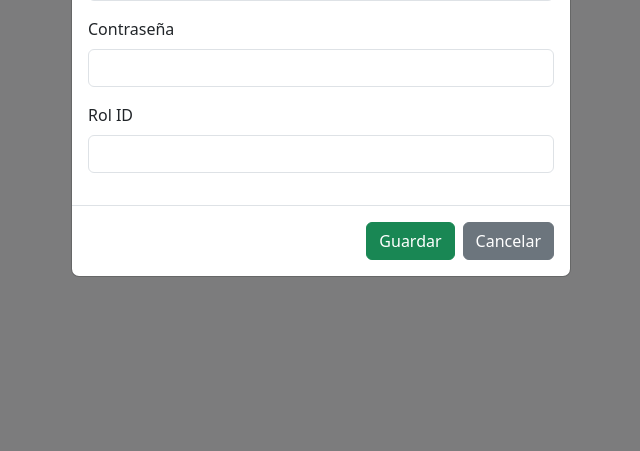
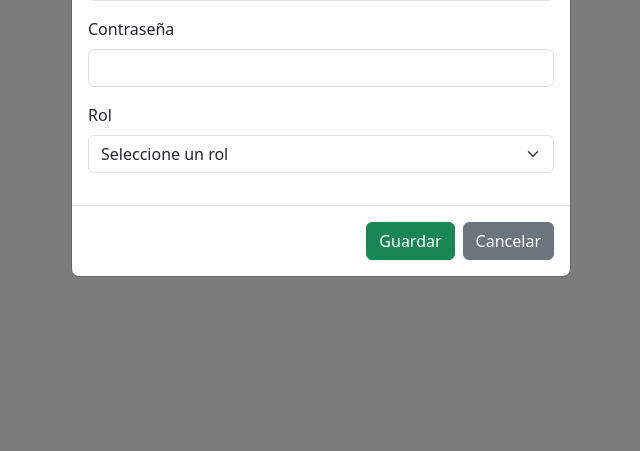
Before and after one commit to legespos/legespos, a Flask app: page /usuarios/listar in a window 1280 px wide, after a click on "+ Nuevo usuario". Shown: the part 349-800 px from the top of the page, without its empty margins (319-959 px from the left). Run offline with Flask 3, Linux system fonts and the light colour scheme; data that the repository does not hold is empty; some libraries are stand-ins or nearby versions.

Commit message:
feat(): lista dinámicamene los roles en el formulario de registro de usuario

```diff
--- a/app/routes/usuarios.py
+++ b/app/routes/usuarios.py
@@ -76,6 +76,23 @@ def listar_usuarios():
     except Exception as e:
         return jsonify({"error": f"Error al obtener los usuarios: {str(e)}"}), 500
 
+@usuarios_bp.route('/roles', methods=['GET'])
+def obtener_roles():
+    try:
+        conn = get_db_connection()
+        with conn.cursor() as cur:
+            cur.execute("SELECT id, nombre FROM roles ORDER BY nombre ASC")
+            resultados = cur.fetchall()
+
+        roles = []
+        for fila in resultados:
+            roles.append({"id": fila[0], "nombre": fila[1]})
+
+        return jsonify(roles), 200
+
+    except Exception as e:
+        return jsonify({"error": f"Error al obtener los roles: {str(e)}"}), 500
+
 
 @usuarios_bp.route('/listar', methods=['GET'])
 def vista_lista_usuarios():
--- a/templates/test.html
+++ /dev/null
@@ -1 +0,0 @@
-<h1>Hola desde test.html</h1>
--- a/templates/usuarios/index.html
+++ b/templates/usuarios/index.html
@@ -85,14 +85,11 @@
                 />
               </div>
               <div class="mb-3">
-                <label for="rol_id" class="form-label">Rol ID</label>
-                <input
-                  type="number"
-                  class="form-control"
-                  id="rol_id"
-                  required
-                  min="1"
-                />
+                <label for="rol_id" class="form-label">Rol</label>
+                <select class="form-select" id="rol_id" required>
+                  <option value="" disabled selected>Seleccione un rol</option>
+                  <!-- Opciones se cargan dinámicamente -->
+                </select>
               </div>
             </div>
             <div class="modal-footer">
@@ -135,6 +132,25 @@
           });
         });
 
+      // Cargar roles al abrir el modal
+      document
+        .getElementById("modalNuevoUsuario")
+        .addEventListener("show.bs.modal", async () => {
+          const select = document.getElementById("rol_id");
+          select.innerHTML =
+            '<option value="" disabled selected>Seleccione un rol</option>'; // Reset
+
+          const res = await fetch("/usuarios/roles");
+          const roles = await res.json();
+
+          roles.forEach((rol) => {
+            const option = document.createElement("option");
+            option.value = rol.id;
+            option.textContent = rol.nombre;
+            select.appendChild(option);
+          });
+        });
+
       // Envío del formulario
       document
         .getElementById("formNuevoUsuario")
```
